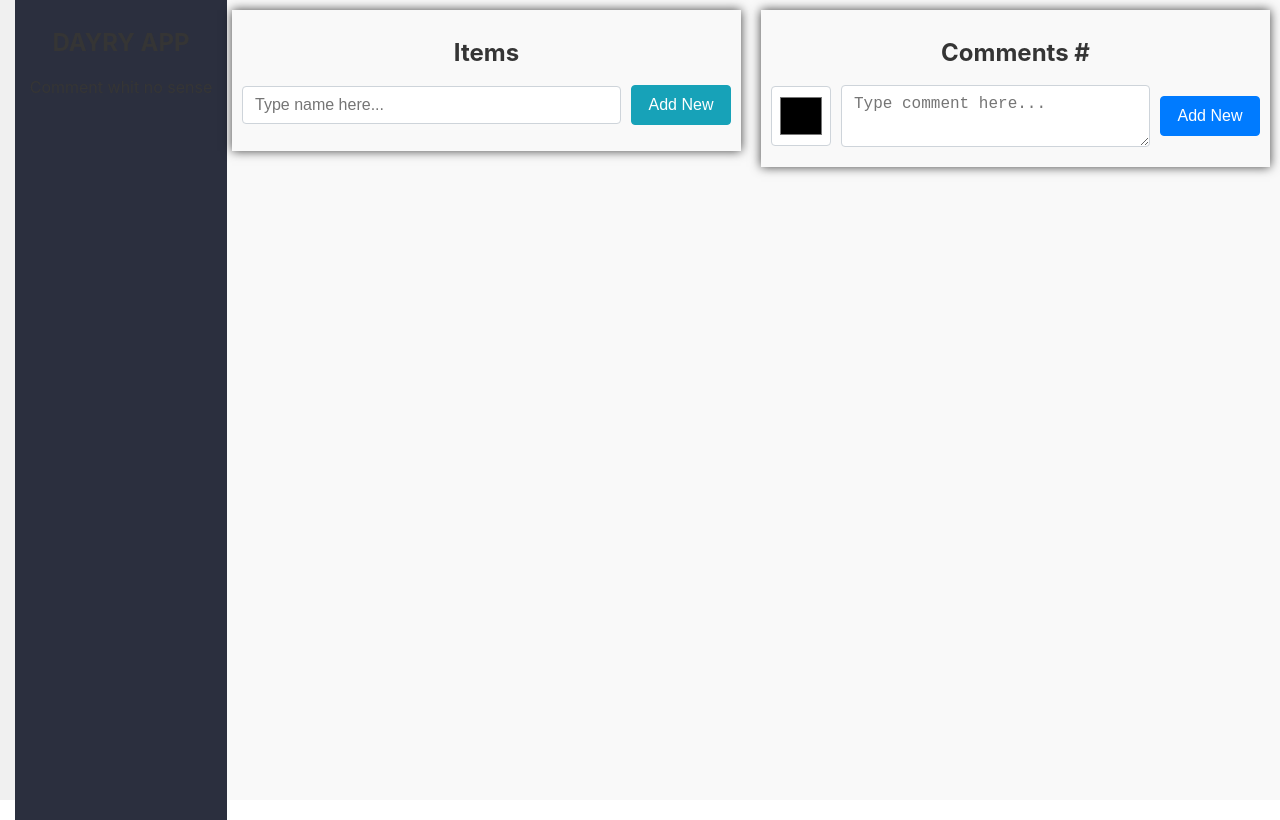
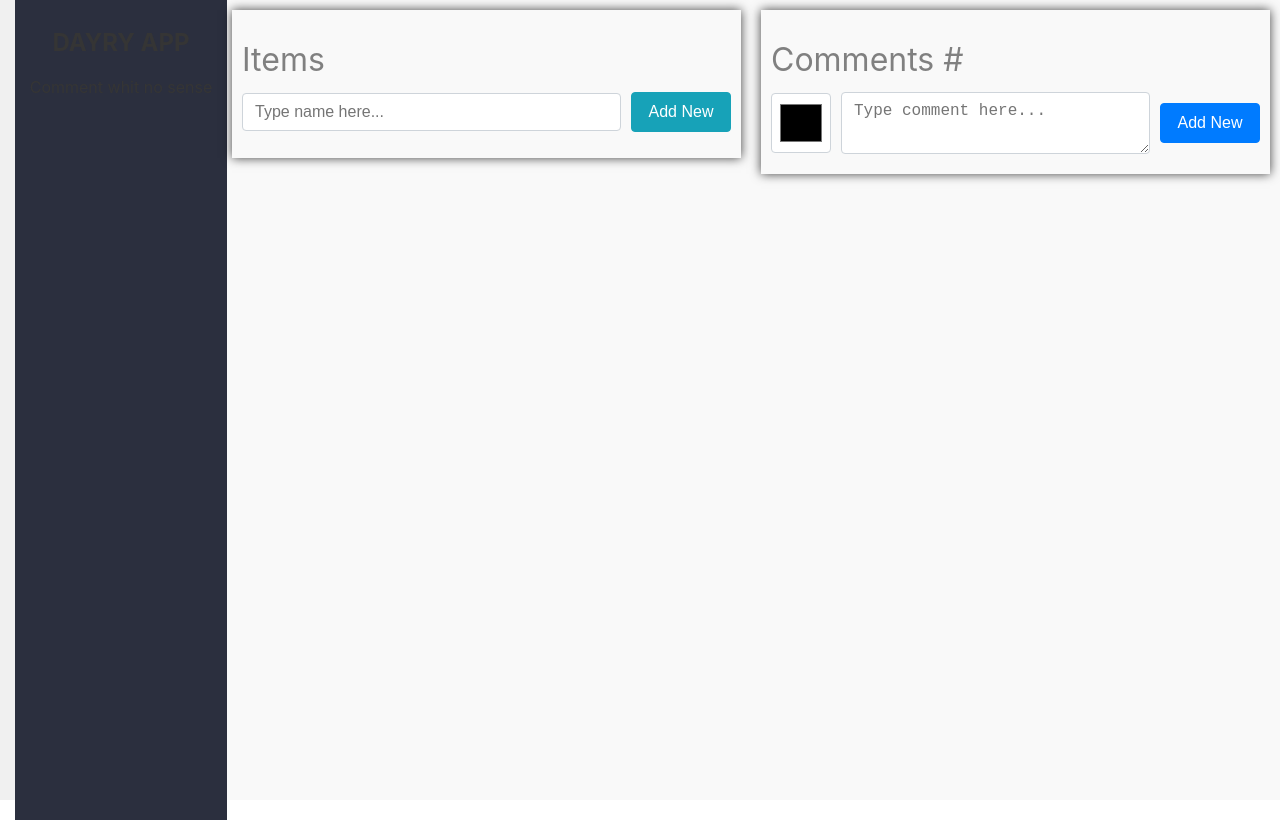
Before and after one commit to ValentinaDej/dayry-app, a React (Create React App) app: page / in a window 1280 px wide. Shown: the top 820 px of the page. Built offline with nearby package versions, Linux system fonts and the light colour scheme.

Commit message:
title style

```diff
--- a/src/components/CommentItems/CommentItems.jsx
+++ b/src/components/CommentItems/CommentItems.jsx
@@ -5,6 +5,7 @@ import { Form } from "../../shared/Form/Form";
 import { FormField } from "../../shared/FormField/FormField";
 import { Input } from "../../shared/Input/Input";
 import { Button } from "../../shared/Button/Button";
+import { Title } from "../../shared/Title/Title";
 import { CommentGroup } from "./CommentGroup/CommentGroup";
 
 export const CommentItems = ({
@@ -19,7 +20,7 @@ export const CommentItems = ({
 }) => {
   return (
     <BoxShadow>
-      <h2>Comments #{commentNumber}</h2>
+      <Title>Comments #{commentNumber}</Title>
       <CommentGroup comments={savedComments} />
       <Form onSubmit={handleSubmitComment}>
         <FormField>
--- a/src/components/DayryItems/DayryItems.jsx
+++ b/src/components/DayryItems/DayryItems.jsx
@@ -5,6 +5,7 @@ import { Form } from "../../shared/Form/Form";
 import { FormField } from "../../shared/FormField/FormField";
 import { Input } from "../../shared/Input/Input";
 import { Button } from "../../shared/Button/Button";
+import { Title } from "../../shared/Title/Title";
 
 import { ItemGroup } from "./ItemGroup/ItemGroup";
 
@@ -20,7 +21,7 @@ export const DayryItems = ({
 }) => {
   return (
     <BoxShadow>
-      <h2>Items</h2>
+      <Title>Items</Title>
       <Form onSubmit={handleSubmit}>
         <FormField>
           <Input
--- /dev/null
+++ b/src/shared/Title/Title.jsx
@@ -0,0 +1,14 @@
+import PropTypes from "prop-types";
+import classes from "./Title.module.scss";
+
+export const Title = ({ children, ...props }) => {
+  return (
+    <h2 className={classes.title} {...props}>
+      {children}
+    </h2>
+  );
+};
+
+Title.propTypes = {
+  children: PropTypes.node,
+};
--- /dev/null
+++ b/src/shared/Title/Title.module.scss
@@ -0,0 +1,7 @@
+.title {
+  text-align: left;
+  font-weight: normal;
+  color: gray;
+  margin-bottom: 20px;
+  font-size: 2rem;
+}
```
